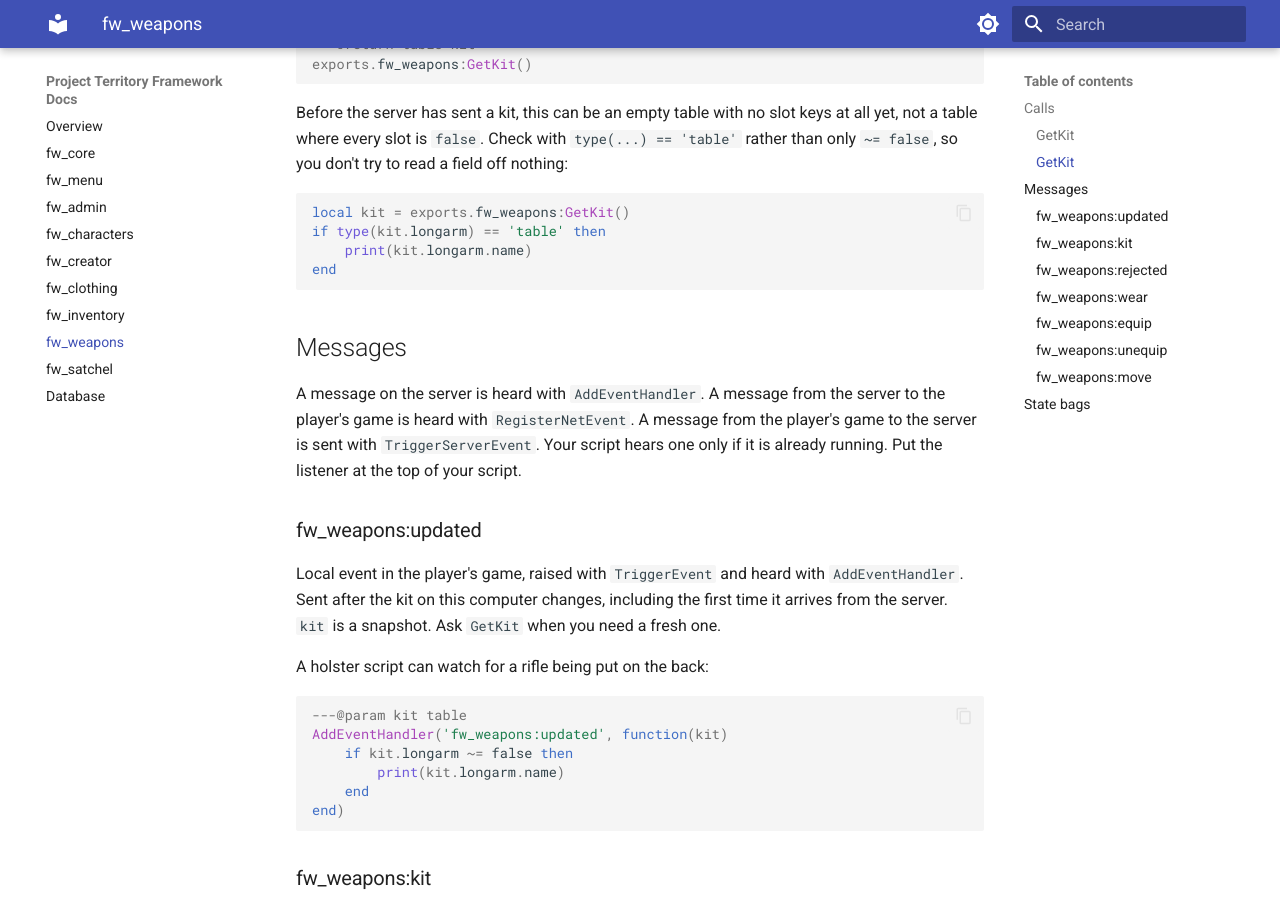
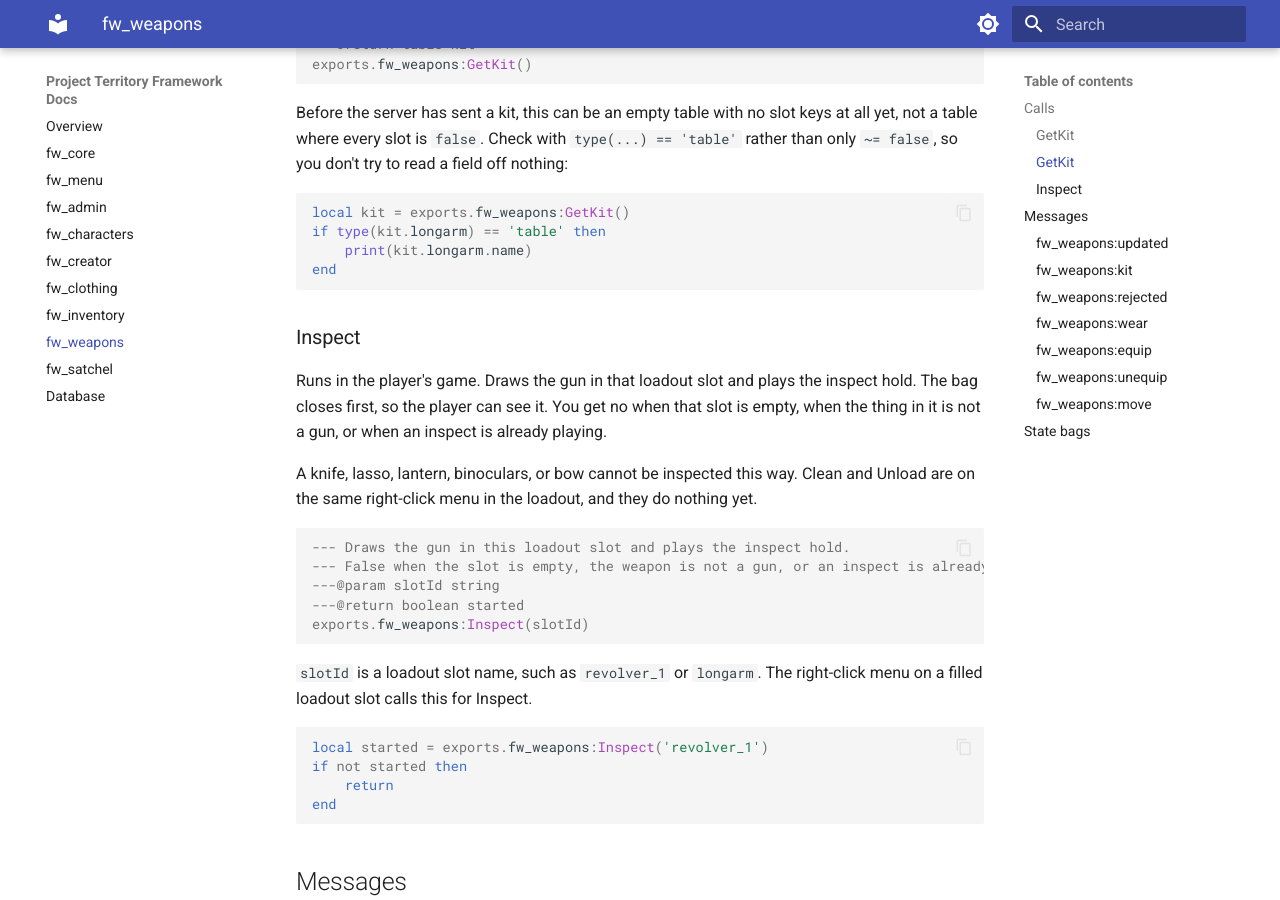
Before and after one commit to Benality/fw-framework-docs, an MkDocs documentation site: the page built from content/fw-weapons.md, in a window 1280 px wide and 900 px high, scrolled down 1309 px. Built offline with MkDocs 1.6.1 and Material for MkDocs 9.7.7, drawn with Linux system fonts in a browser that asks for light colours.

Commit message:
Document the loadout inspect call.
Right-click on a filled loadout slot can play the gun inspect. Clean and Unload are listed and do nothing yet.

Co-authored-by: Cursor <cursoragent@cursor.com>

````diff
--- a/content/fw-weapons.md
+++ b/content/fw-weapons.md
@@ -51,6 +51,29 @@ Before the server has sent a kit, this can be an empty table with no slot keys a
 local kit = exports.fw_weapons:GetKit()
 if type(kit.longarm) == 'table' then
     print(kit.longarm.name)
+end
+```
+
+### Inspect
+
+Runs in the player's game. Draws the gun in that loadout slot and plays the inspect hold. The bag closes first, so the player can see it. You get no when that slot is empty, when the thing in it is not a gun, or when an inspect is already playing.
+
+A knife, lasso, lantern, binoculars, or bow cannot be inspected this way. Clean and Unload are on the same right-click menu in the loadout, and they do nothing yet.
+
+```lua
+--- Draws the gun in this loadout slot and plays the inspect hold.
+--- False when the slot is empty, the weapon is not a gun, or an inspect is already playing.
+---@param slotId string
+---@return boolean started
+exports.fw_weapons:Inspect(slotId)
+```
+
+`slotId` is a loadout slot name, such as `revolver_1` or `longarm`. The right-click menu on a filled loadout slot calls this for Inspect.
+
+```lua
+local started = exports.fw_weapons:Inspect('revolver_1')
+if not started then
+    return
 end
 ```
 
````
Also changed, not shown: content/fw-satchel.md (+2 -0 lines).
